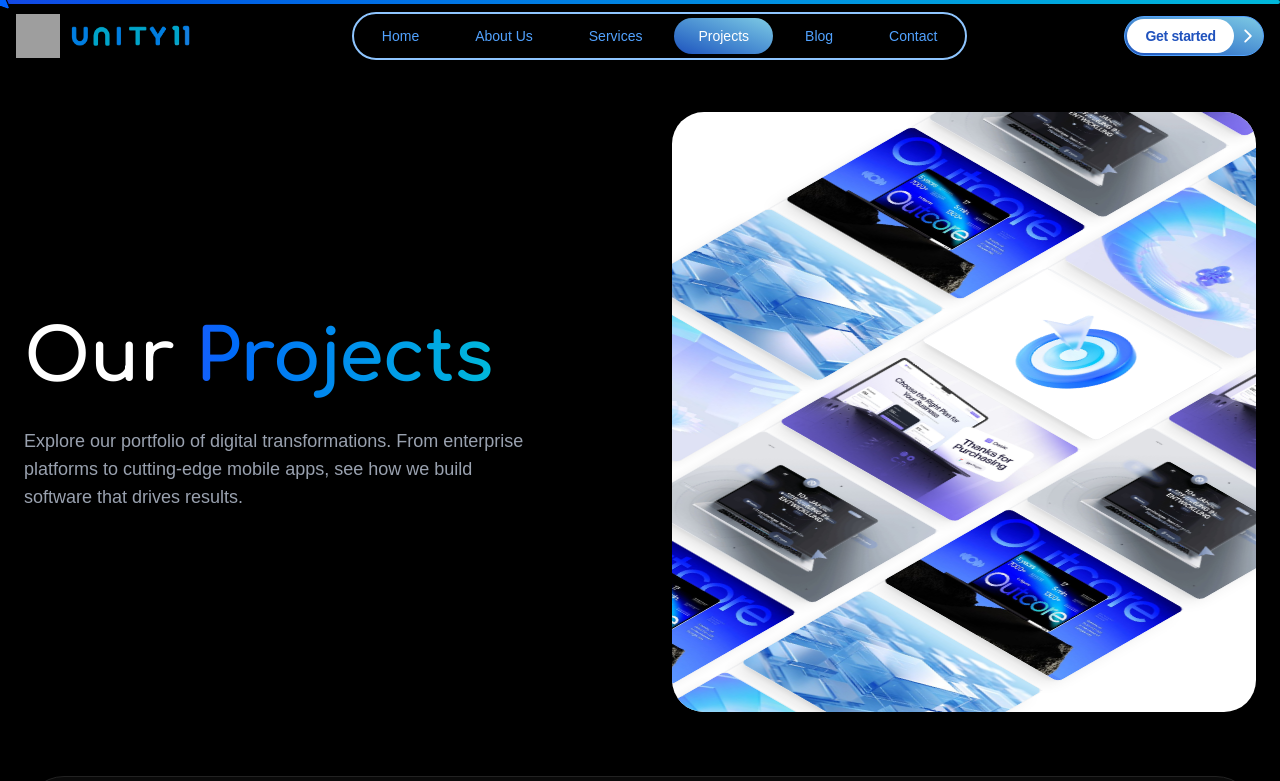
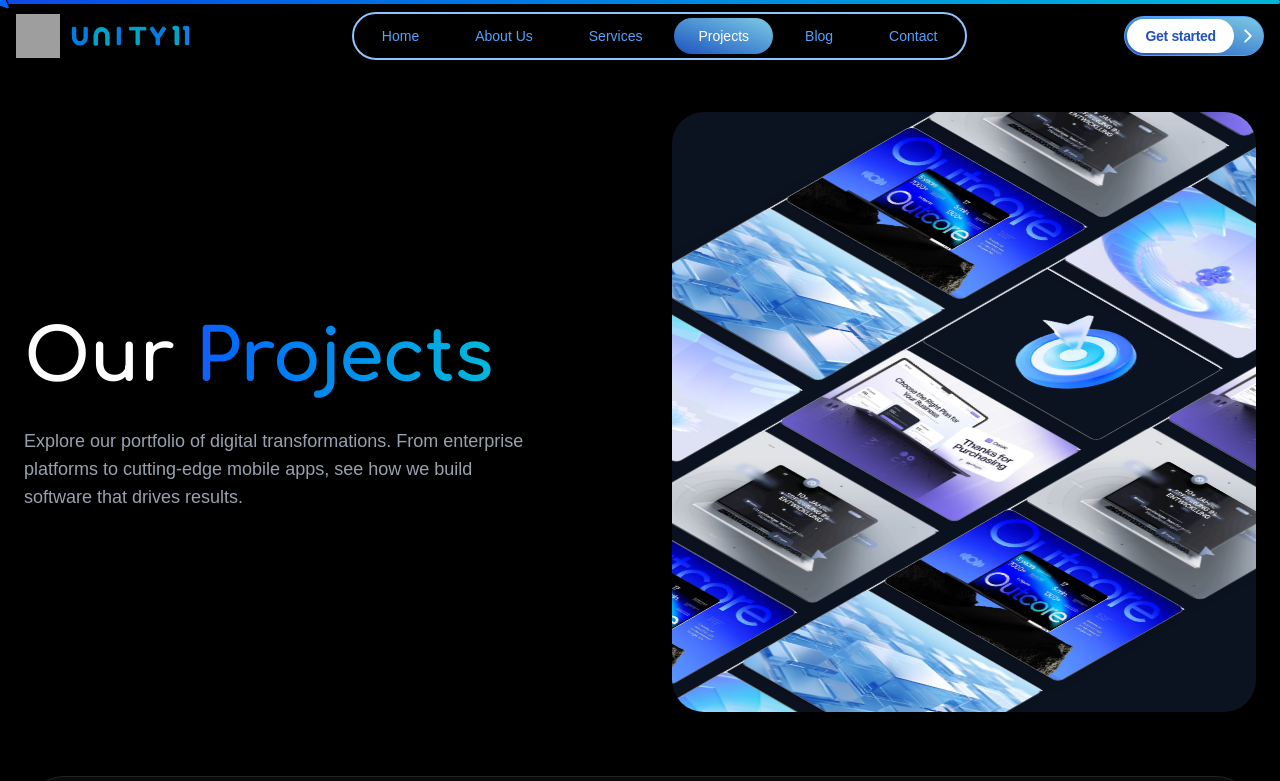
Before and after one commit to UNITY-11/unity11, a Next.js app in the folder apps/client/: page /projects in a window 1280 px wide. Shown: the top 781 px of the page. Built offline with nearby package versions, Linux system fonts and the light colour scheme; grey boxes are pictures that could not be loaded.

Commit message:
feat: update projects page marquee background

```diff
--- a/apps/client/src/app/projects/page.tsx
+++ b/apps/client/src/app/projects/page.tsx
@@ -94,7 +94,7 @@
             initial={{ opacity: 0, scale: 0.95 }}
             animate={{ opacity: 1, scale: 1 }}
             transition={{ duration: 1, delay: 0.1, ease: "easeOut" }}
-            className="rounded-4xl bg-white overflow-hidden shadow-2xl relative"
+            className="rounded-4xl bg-gray-900/80 overflow-hidden shadow-2xl relative"
           >
             <div className="w-full h-full rounded-[1.75rem] overflow-hidden">
                <ThreeDMarquee images={marqueeImages} cols={3} className="bg-transparent" />
```
